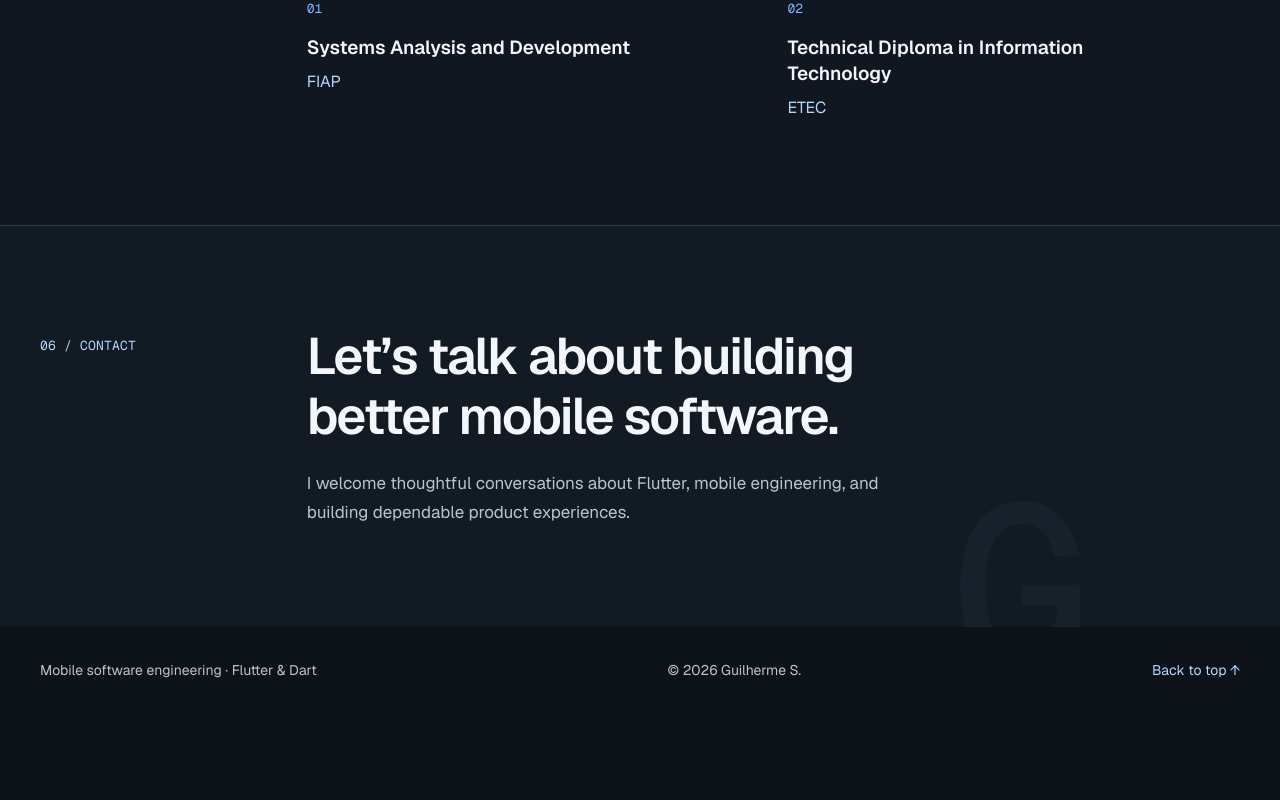
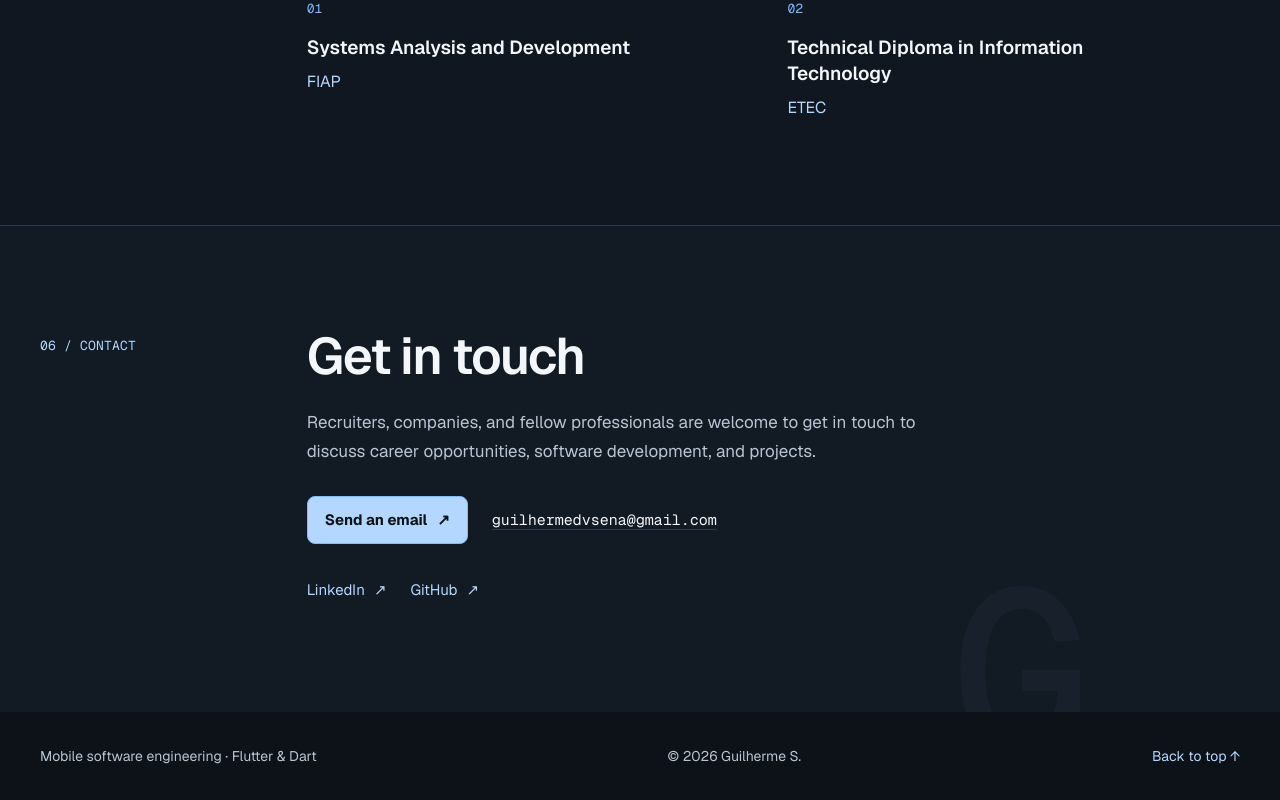
Before and after one commit to Guilhermessena/guilherme-portfolio, a Next.js app: page /en in a window 1280 px wide. Shown: the part 3732-4532 px from the top of the page. Before the commit the page ends 4447 px from the top, so only its background shows below. Built offline with nearby package versions, Linux system fonts and the light colour scheme.

Commit message:
feat: adiciona contatos

```diff
--- a/app/[lang]/dictionaries.ts
+++ b/app/[lang]/dictionaries.ts
@@ -283,11 +283,11 @@ export const dictionaries = {
     },
     contact: {
       eyebrow: "06 / CONTACT",
-      title: "Let’s talk about building better mobile software.",
+      title: "Get in touch",
       summary:
-        "I welcome thoughtful conversations about Flutter, mobile engineering, and building dependable product experiences.",
+        "Recruiters, companies, and fellow professionals are welcome to get in touch to discuss career opportunities, software development, and projects.",
       linksLabel: "Find me on",
-      links: { linkedin: "LinkedIn", github: "GitHub", email: "Email" },
+      links: { linkedin: "LinkedIn", github: "GitHub", email: "Send an email" },
     },
     footer: {
       note: "Mobile software engineering · Flutter & Dart",
@@ -469,11 +469,11 @@ export const dictionaries = {
     },
     contact: {
       eyebrow: "06 / CONTATO",
-      title: "Vamos conversar sobre como construir software mobile melhor.",
+      title: "Entre em contato",
       summary:
-        "Estou aberto a conversas sobre Flutter, engenharia mobile e a construção de experiências de produto confiáveis.",
+        "Recrutadores, empresas e profissionais são bem-vindos para conversar sobre oportunidades, desenvolvimento de software e projetos.",
       linksLabel: "Me encontre em",
-      links: { linkedin: "LinkedIn", github: "GitHub", email: "E-mail" },
+      links: { linkedin: "LinkedIn", github: "GitHub", email: "Enviar e-mail" },
     },
     footer: {
       note: "Engenharia de software mobile · Flutter e Dart",
@@ -655,11 +655,11 @@ export const dictionaries = {
     },
     contact: {
       eyebrow: "06 / KONTAKT",
-      title: "Lassen Sie uns über bessere mobile Software sprechen.",
+      title: "Kontakt aufnehmen",
       summary:
-        "Ich freue mich auf den fachlichen Austausch über Flutter, mobile Softwareentwicklung und zuverlässige Produkterlebnisse.",
+        "Recruiter, Unternehmen und Fachleute können mich gerne kontaktieren, um über berufliche Möglichkeiten, Softwareentwicklung und Projekte zu sprechen.",
       linksLabel: "Sie finden mich auf",
-      links: { linkedin: "LinkedIn", github: "GitHub", email: "E-Mail" },
+      links: { linkedin: "LinkedIn", github: "GitHub", email: "E-Mail senden" },
     },
     footer: {
       note: "Mobile-Softwareentwicklung · Flutter und Dart",
--- a/app/globals.css
+++ b/app/globals.css
@@ -1221,11 +1221,51 @@ button:focus-visible {
   line-height: 1.7;
 }
 
+.contact-actions {
+  display: flex;
+  flex-wrap: wrap;
+  align-items: center;
+  gap: 18px 24px;
+  margin-top: 30px;
+}
+
+.contact-email-button {
+  display: inline-flex;
+  min-height: 48px;
+  align-items: center;
+  justify-content: center;
+  gap: 10px;
+  padding: 10px 17px;
+  border: 1px solid var(--blue);
+  border-radius: var(--radius-control);
+  background: var(--blue-bright);
+  color: var(--background);
+  font-size: 15px;
+  font-weight: 650;
+  transition: background-color 160ms ease, border-color 160ms ease;
+}
+
+.contact-email-button:hover {
+  border-color: var(--signal);
+  background: var(--signal);
+}
+
+.contact-email-address {
+  color: var(--foreground);
+  font-family: var(--font-geist-mono), monospace;
+  font-size: 15px;
+  text-decoration: underline;
+  text-decoration-color: var(--line);
+  text-underline-offset: 4px;
+  user-select: text;
+  overflow-wrap: anywhere;
+}
+
 .contact-links {
   display: flex;
   flex-wrap: wrap;
   gap: 24px;
-  margin-top: 30px;
+  margin-top: 24px;
 }
 
 .contact-links a {
--- a/components/portfolio/content-sections.tsx
+++ b/components/portfolio/content-sections.tsx
@@ -153,15 +153,21 @@ export function ContactSection({ copy }: { copy: PortfolioCopy["contact"] }) {
         <div className="contact-copy">
           <h2 id="contact-title">{copy.title}</h2>
           <p>{copy.summary}</p>
-          {CONTACT_LINKS.some((link) => link.href) && (
-            <div className="contact-links" aria-label={copy.linksLabel}>
-              {CONTACT_LINKS.map((link) => link.href && (
-                <a key={link.type} href={link.href} target="_blank" rel="noreferrer">
-                  {copy.links[link.type]}<span aria-hidden="true">↗</span>
-                </a>
-              ))}
-            </div>
-          )}
+          <div className="contact-actions">
+            <a className="contact-email-button" href="mailto:guilhermedvsena@gmail.com">
+              {copy.links.email}<span aria-hidden="true">↗</span>
+            </a>
+            <a className="contact-email-address" href="mailto:guilhermedvsena@gmail.com">
+              guilhermedvsena@gmail.com
+            </a>
+          </div>
+          <div className="contact-links" aria-label={copy.linksLabel}>
+            {CONTACT_LINKS.map((link) => (
+              <a key={link.type} href={link.href} target="_blank" rel="noopener noreferrer">
+                {copy.links[link.type]}<span aria-hidden="true">↗</span>
+              </a>
+            ))}
+          </div>
         </div>
         <span className="contact-ornament" aria-hidden="true">G.</span>
       </div>
@@ -169,8 +175,7 @@ export function ContactSection({ copy }: { copy: PortfolioCopy["contact"] }) {
   );
 }
 
-const CONTACT_LINKS: { type: "linkedin" | "github" | "email"; href: string | null }[] = [
-  { type: "linkedin", href: null },
-  { type: "github", href: null },
-  { type: "email", href: null },
+const CONTACT_LINKS: { type: "linkedin" | "github"; href: string }[] = [
+  { type: "linkedin", href: "https://www.linkedin.com/in/guilhermesena/" },
+  { type: "github", href: "https://github.com/Guilhermessena" },
 ];
```
